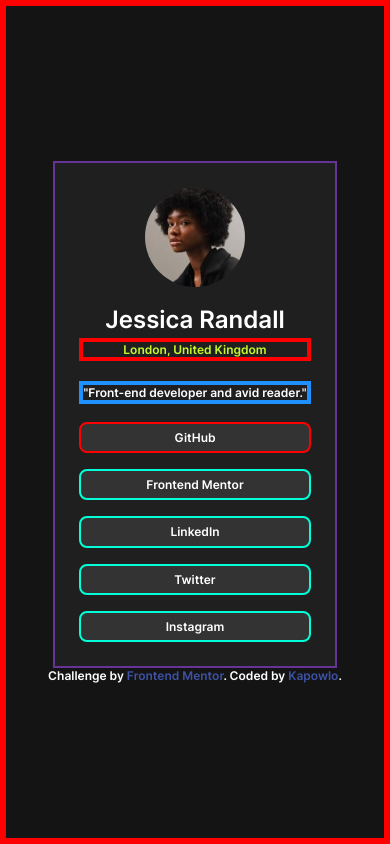
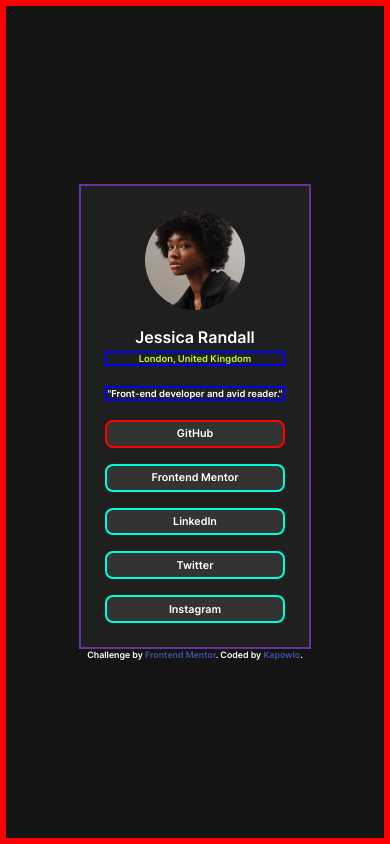
Before and after one commit to kapowlo/social-links-profile, a plain HTML site: page index.html in a window 390 px wide. Drawn offline with Linux system fonts and the light colour scheme.

Commit message:
Finished media query for 400px and smaller screens added padding to the container stopped card from getting bigger than 295px reduced font-size and stopped the text from wrapping to next line at very small screen

```diff
--- a/style.css
+++ b/style.css
@@ -137,3 +137,31 @@ a {
 .attribution a {
   color: hsl(228, 45%, 44%);
 }
+
+/*------------------------------------------- MEDIA QUERIES------------------------------------------- */
+/*MAKE SURE EVERYTHING LOOK OK ON SMALL SCREEN SIZE(320PX) AND LARGER SCREEN SIZE(1600PX) */
+
+@media screen and (max-width: 400px) {
+  .container {
+    padding: 2em 1em; /*add  padding to container so card doesn't get too close to edges,more padding top/bottom than left/right */
+  }
+  .card {
+    max-width: 295px; /*don't let card go past 295px */
+  }
+  p.card-title {
+    font-size: 1rem;
+  }
+  .card p.extra-small-font {
+    /*need high specificity to apply these new styles to this class */
+    font-size: 0.59rem;
+    border: 2px solid blue;
+    text-wrap: nowrap; /* at around 370px the "front end developer and avid read text starts to wrap" */
+  }
+  li {
+    font-size: 0.67rem;
+  }
+  .attribution {
+    text-wrap: nowrap;
+    font-size: 0.55rem;
+  }
+}
```
